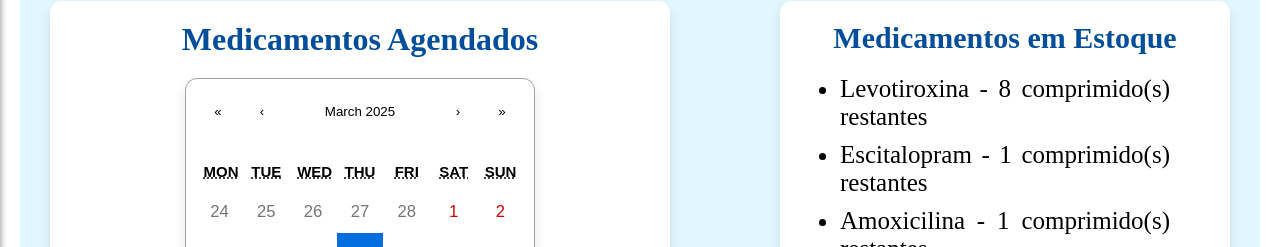
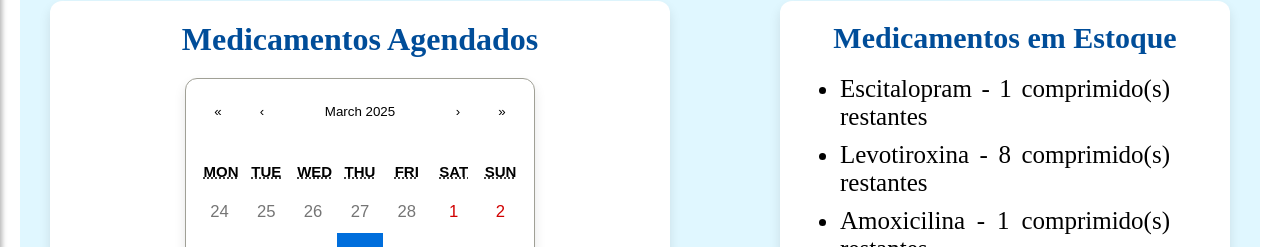
Before and after one commit to Raquel212/MediCareFrontEnd, a React (Vite) app: page /home in a window 1280 px wide. Shown: the part 314-561 px from the top of the page. Built offline with nearby package versions, Linux system fonts and the light colour scheme.

Commit message:
Update index.jsx

```diff
--- a/src/pages/HomeUsuario/index.jsx
+++ b/src/pages/HomeUsuario/index.jsx
@@ -10,8 +10,8 @@ function HomeUsuario() {
     const [selectedDate, setSelectedDate] = useState(new Date());
     const [medications, setMedications] = useState({
         "2025-03-12": [
-            { name: "Levotiroxina", quantity: 8, taken: false, scheduledTime: "08:00" },
             { name: "Escitalopram", quantity: 1, taken: false, scheduledTime: "12:00" },
+            { name: "Levotiroxina", quantity: 8, taken: false, scheduledTime: "21:00" },
         ],
         "2025-03-13": [
             { name: "Amoxicilina", quantity: 1, taken: false, scheduledTime: "09:00" },
```
